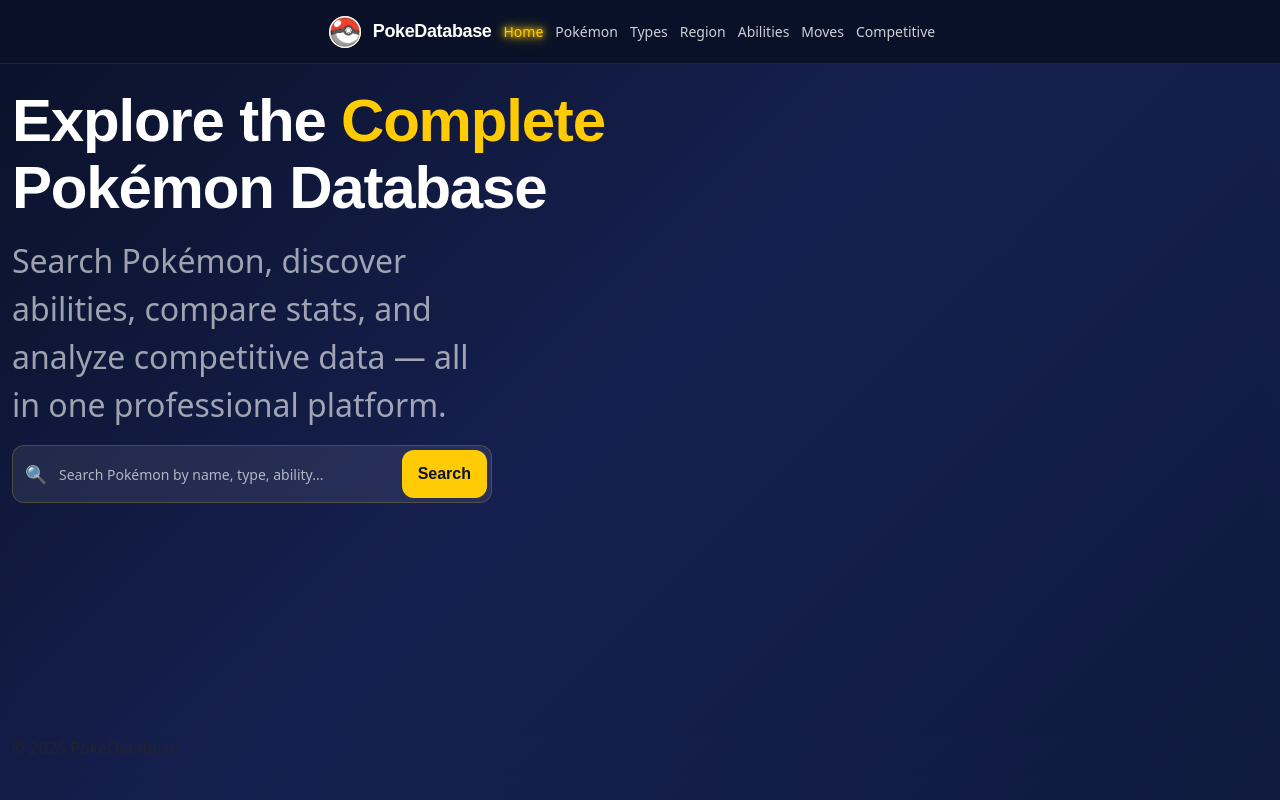
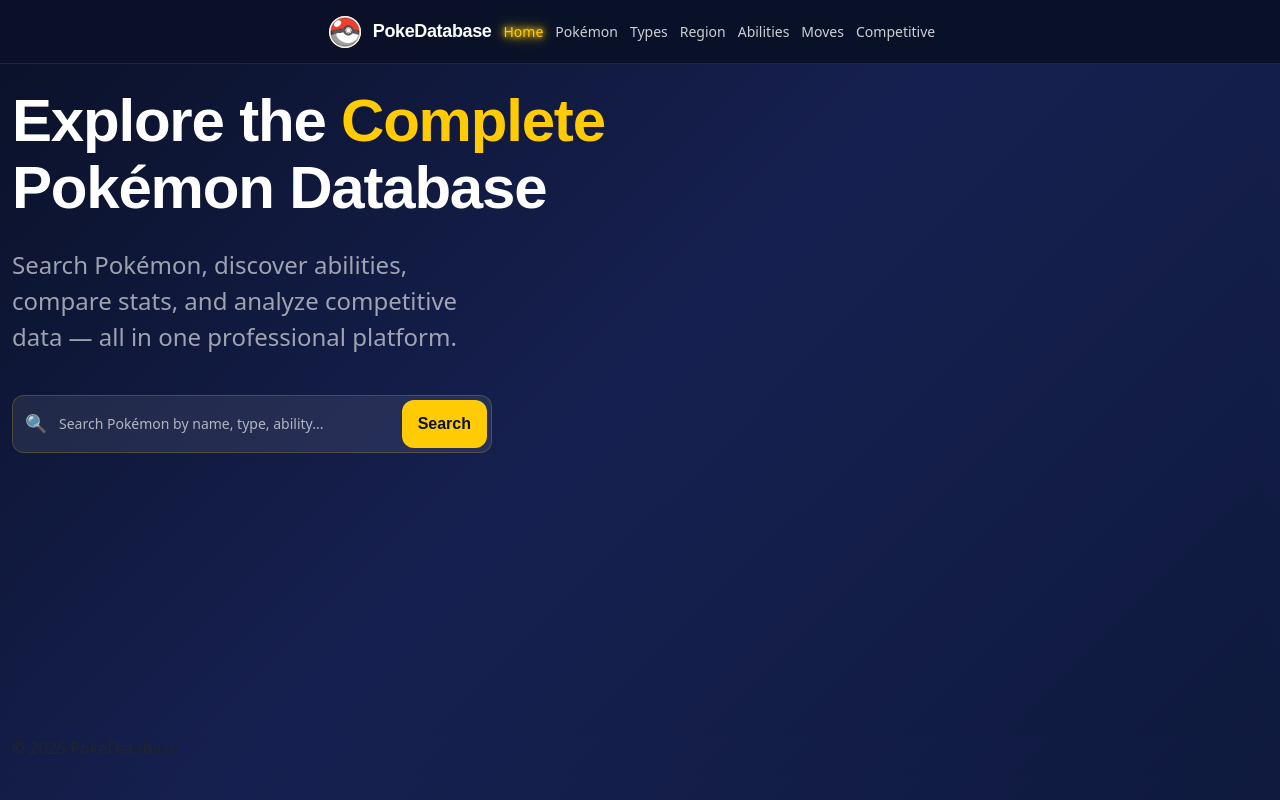
Before and after one commit to philquake/PokeDatabase, a Django app: page / in a window 1280 px wide. Run offline with Django 5.2, Linux system fonts and the light colour scheme; some libraries are stand-ins or nearby versions.

Commit message:
Update htmls and css to match

```diff
--- a/home/templates/base.html
+++ b/home/templates/base.html
@@ -35,21 +35,9 @@
     </div>
 
     <main>
-      <h1 class="hero-title">
-        Explore the <span class="hero-title-highlight">Complete</span><br>Pokémon Database
-      </h1>
-      <h1>{% block header_text %}{% endblock%}</h1>
-      <p class="text-base">
-        Search Pokémon, discover abilities, compare stats, and analyze competitive data — all in one professional platform.
-      </p>
-      <form class="search-form" method="GET" action="{% url 'search' %}">
-        <div class="search-field">
-          <span class="search-icon">🔍</span>
-          <input class="search-input" type="text" name="search" placeholder="Search Pokémon by name, type, ability...">
-          <button class="search-button" type="submit">Search</button>
-        </div>
-      </form>
-      {% block content %}{% endblock %}
+      {% block content %}
+        <h1>{% block header_text %}{% endblock %}</h1>
+      {% endblock %}
     </main>
 
     <footer>
--- a/home/templates/home.html
+++ b/home/templates/home.html
@@ -2,19 +2,25 @@
 
 {% block title %}Home{% endblock %}
 
-<main>
+{% block content %}
+    <div class="home-grid">
+      <div class="home-left">
         <h1 class="hero-title">
           Explore the <span class="hero-title-highlight">Complete</span><br>Pokémon Database
         </h1>
-      <h1>{% block header_text %}{% endblock%}</h1>
         <p class="text-base">
           Search Pokémon, discover abilities, compare stats, and analyze competitive data — all in one professional platform.
         </p>
-      <form method="GET" action="{% url 'search' %}">
-        <input type="text" name="search" placeholder="Search Pokemon">
-        <button type="submit">Search</button>
+        <form class="search-form" method="GET" action="{% url 'search' %}">
+          <div class="search-field">
+            <span class="search-icon">🔍</span>
+            <input class="search-input" type="text" name="search" placeholder="Search Pokémon by name, type, ability...">
+            <button class="search-button" type="submit">Search</button>
+          </div>
         </form>
-      {% block content %}{% endblock %}
-    </main>
+      </div>
+      <aside class="home-right">
 
-{% block form_action %}/search/{% endblock %}
+      </aside>
+    </div>
+{% endblock %}
--- a/pokemon/static/css/styles.css
+++ b/pokemon/static/css/styles.css
@@ -5,6 +5,7 @@
   --text-base: 1rem;
   --text-lg: 1.125rem;
   --text-xl: 1.25rem;
+  --text-2xl: 1.5rem;
   --text-3xl: 2rem;
   --text-4xl: 2.25rem;
   --text-5xl: 3rem;
@@ -156,13 +157,33 @@ main {
   min-height: calc(100vh - 4rem);
 }
 
+/* Home page 2-column layout */
+.home-grid {
+  display: grid;
+  grid-template-columns: minmax(0, 1.25fr) minmax(0, 0.75fr);
+  gap: 2rem;
+  align-items: start;
+}
+
+.home-left {
+  display: flex;
+  flex-direction: column;
+  gap: 1.5rem;
+}
+
+.home-right {
+  display: flex;
+  align-items: center;
+  justify-content: center;
+}
+
 /* Hero title styling for the main landing message */
 .hero-title {
   font-family: 'Nunito', sans-serif;
   letter-spacing: -0.02em;
   color: #ffffff;
   line-height: var(--text-4xl--line-height);
-  margin-bottom: 1rem;
+  margin-bottom: 0.1rem;
   font-weight: 900;
   font-size: var(--text-4xl);
 
@@ -275,19 +296,19 @@ button {
 .text-base{
   color: rgba(255, 255, 255, 0.6);
   max-width: 460px;
-  font-size: var(--text-xl);
+  font-size: var(--text-lg);
 }
 
 /* Medium screens (md: 768px+) */
 @media (min-width: 768px) {
     .text-base {
-        font-size: var(--text-2xl);
+        font-size: var(--text-xl);
     }
 }
 
 /* Large screens (lg: 1024px+) */
 @media (min-width: 1024px) {
     .text-base {
-        font-size: var(--text-3xl);
+        font-size: var(--text-2xl);
     }
 }
```
Lines whose indentation alone changed are shown as unchanged.
